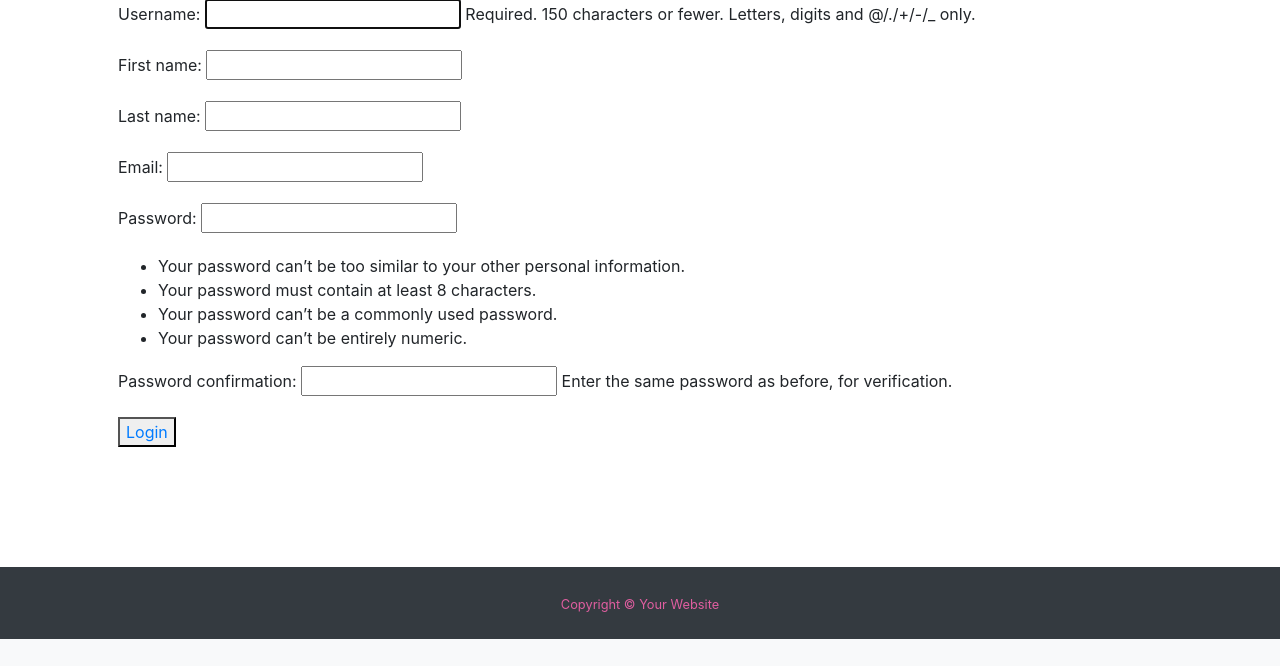
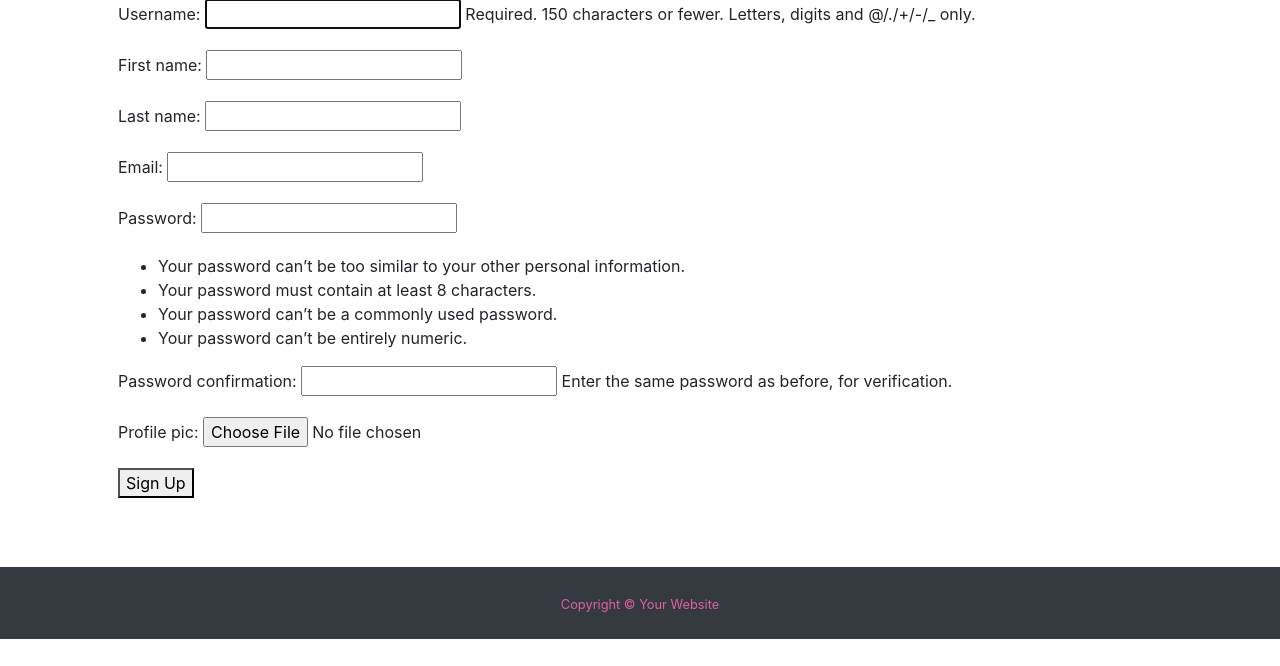
Before and after one commit to harshraj22/CSE_HUB, a Django app: page / in a window 1280 px wide. Shown: the part 161-827 px from the top of the page. Before the commit the page ends 800 px from the top, so only its background shows below. Run offline with Django 3.2, Linux system fonts and the light colour scheme; some libraries are stand-ins or nearby versions.

Commit message:
added image field to profile table

```diff
--- a/cse_hub/cse_hub/settings.py
+++ b/cse_hub/cse_hub/settings.py
@@ -133,6 +133,8 @@ LOGIN_REDIRECT_URL = 'home'
 MEDIA_ROOT = os.path.join(BASE_DIR, 'problems/')
 MEDIA_URL = '/problems/'
 
+PROFILE_PIC_STATIC_ROOT = os.path.join(BASE_DIR, 'users/static/users/')
+
 LOGIN_URL = '/login/'
 
 CRISPY_TEMPLATE_PACK = 'bootstrap4'
--- a/cse_hub/homepage/forms.py
+++ b/cse_hub/homepage/forms.py
@@ -4,6 +4,7 @@ from django.contrib.auth.forms import UserCreationForm
 
 class RegistrationForm(UserCreationForm):
     email = forms.EmailField(required = True)
+    profile_pic = forms.ImageField(required=False)
 
     class Meta:
         model = User
@@ -13,7 +14,8 @@ class RegistrationForm(UserCreationForm):
             'last_name',
             'email',
             'password1',
-            'password2'
+            'password2',
+            'profile_pic'
         )
 
     def save(self, commit=True):
--- a/cse_hub/homepage/templates/homepage/homepage.html
+++ b/cse_hub/homepage/templates/homepage/homepage.html
@@ -15,10 +15,10 @@
         Working on style
 	{% else %}
 	<h1>New User? Register Here</h1>
-	<form method='POST'>
+	<form method='POST' enctype="multipart/form-data">
 		{% csrf_token %}
 		{{ form.as_p }}
-		<button type = "submit"><a href="{% url 'user-login' %}">Login</a></button>
+		<button type = "submit">Sign Up</button>
 	</form>
 	{% endif %}
 
--- a/cse_hub/homepage/views.py
+++ b/cse_hub/homepage/views.py
@@ -6,19 +6,21 @@ from django.urls import reverse
 from users.models import Profile
 from django.contrib.auth import authenticate, login
 
-# def home(request):
-# 	return render(request, 'homepage/homepage.html')
-
 def home(request):
     if request.method == 'POST':
-        form = RegistrationForm(request.POST)
+        form = RegistrationForm(request.POST, request.FILES)
         if form.is_valid():
             form.save()
             new_user = authenticate(username=form.cleaned_data['username'],
                                     password=form.cleaned_data['password1'],
                                     )
             login(request, new_user)
-            user = Profile.objects.create(user=new_user, problems_tried=0 , problems_solved=0 , problems_TLE=0 , problems_WA=0 )
+            profile_pic = form.cleaned_data['profile_pic']
+            print(f'profile pic {profile_pic} \n\n')
+            if profile_pic is None or len(profile_pic) == 0:
+                profile_pic = 'profile_pics/default.png'
+
+            user = Profile.objects.create(user=new_user, problems_tried=0 , problems_solved=0 , problems_TLE=0 , problems_WA=0, profile_pic=profile_pic)
 
             messages.success(request, "Thanks for registering.")
             # return redirect('profile')
--- a/cse_hub/users/urls.py
+++ b/cse_hub/users/urls.py
@@ -1,5 +1,7 @@
 from django.urls import path
 from . import views
+from django.conf import settings
+from django.conf.urls.static import static
 
 urlpatterns = [
     path('', views.profile, name='user-profile'),
--- a/requirements.txt
+++ b/requirements.txt
@@ -3,5 +3,6 @@ Django==3.0.4
 django-crispy-forms==1.8.1
 django-mathfilters==0.4.0
 jsonfield==2.0.2
+Pillow==7.1.1
 pytz==2019.3
 sqlparse==0.3.0
```
Also changed, not shown: cse_hub/users/models.py (+8 -0 lines), cse_hub/users/templates/users/profile.html (+20 -9 lines), cse_hub/users/views.py (+12 -7 lines), cse_hub/users/static/users/profile_pics/default.png (added).
